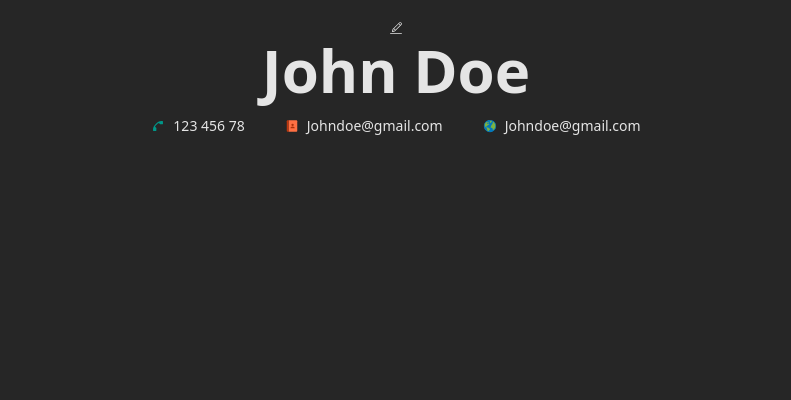
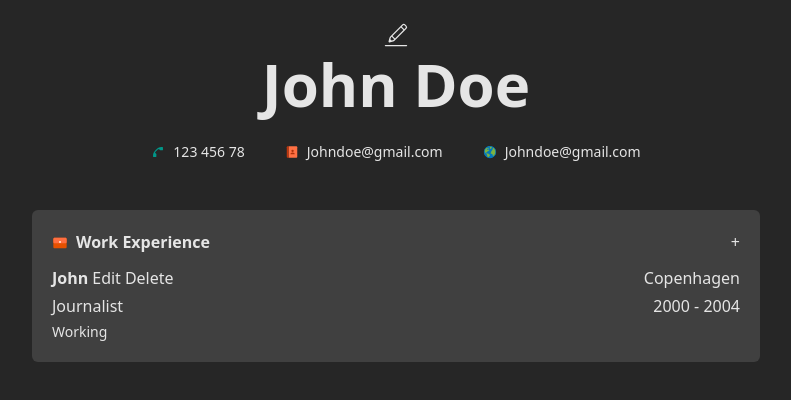
Before and after one commit to ofgaard/cv-app, a React (Vite) app: page / in a window 1280 px wide. Shown: the top 400 px of the page, without its empty margins (244-1035 px from the left). Built offline with nearby package versions, Linux system fonts and the light colour scheme.

Commit message:
Make job component where user will be able to add work experience. Add shared edit function for Job component and a future Education componentet.

```diff
--- a/src/App.jsx
+++ b/src/App.jsx
@@ -1,8 +1,88 @@
 import { useState } from "react";
 import Personal from "./Personal";
+import Job from "./Job";
 
 function App() {
   const [darkMode, setDarkMode] = useState(true);
+
+  // Shared logic for Job and Education
+  const [editMode, setEditMode] = useState({ id: "" });
+  const [experienceToEdit, setExperienceToEdit] = useState({
+    id: "",
+    title: "",
+    location: "",
+    positionDegree: "",
+    startdate: "",
+    enddate: "",
+    description: "",
+  });
+  const [newExperience, setNewExperience] = useState({
+    id: "",
+    title: "",
+    location: "",
+    positionDegree: "",
+    startdate: "",
+    enddate: "",
+    description: "",
+  });
+
+  const toggleEditMode = (list, id) => {
+    let itemToEdit = list.find((item) => item.id === id);
+    setExperienceToEdit(itemToEdit);
+    setEditMode({ id });
+  };
+
+  const handleEdit = (list, setList) => {
+    let itemToUpdate = list.findIndex((item) => item.id === editMode.id);
+    const updatedList = list.map((item, index) => {
+      if (index === itemToUpdate) {
+        return {
+          ...item,
+          title: experienceToEdit.title,
+          location: experienceToEdit.location,
+          positionDegree: experienceToEdit.positionDegree,
+          startdate: experienceToEdit.startdate,
+          enddate: experienceToEdit.enddate,
+          description: experienceToEdit.description,
+        };
+      }
+      return item;
+    });
+    setList(updatedList);
+    setEditMode({ id: "" });
+  };
+
+  const addExperience = (list, setList) => {
+    let newObject = {
+      id: crypto.randomUUID,
+      title: newExperience.title,
+      location: newExperience.location,
+      positionDegree: newExperience.positionDegree,
+      startdate: newExperience.startdate,
+      enddate: newExperience.enddate,
+      description: newExperience.description,
+    };
+    setList([...list, newObject]);
+    setNewExperience({
+      id: "",
+      title: "",
+      location: "",
+      positionDegree: "",
+      startdate: "",
+      enddate: "",
+      description: "",
+    });
+  };
+
+  const handleInput = (e) => {
+    const { name, value } = e.target;
+    if (editMode.id === "") {
+      setNewExperience((prevState) => ({ ...prevState, [name]: value }));
+    } else {
+      setExperienceToEdit((prevState) => ({ ...prevState, [name]: value }));
+    }
+  };
+
   return (
     <>
       <div
@@ -15,17 +95,28 @@ function App() {
         <div
           className={`${
             darkMode ? "bg-neutral-800" : "bg-neutral-200"
-          } h-screen flex flex-col overflow-auto print:text-black min-w-96 max-w-3xl mx-auto p-5`}
+          } h-screen flex flex-col overflow-auto print:text-black min-w-96 max-w-3xl mx-auto gap-12 p-5`}
         >
           {/* Contact header */}
           <div>
             <Personal darkMode={darkMode}></Personal>
           </div>
-          {/* Experience section */}
-          <div></div>
+          {/* Job section */}
+          <div>
+            <Job
+              darkMode={darkMode}
+              editMode={editMode}
+              experienceToEdit={experienceToEdit}
+              setExperienceToEdit={setExperienceToEdit}
+              toggleEditMode={toggleEditMode}
+              handleEdit={handleEdit}
+              newExperience={newExperience}
+              setNewExperience={setNewExperience}
+              addExperience={addExperience}
+              handleInput={handleInput}
+            ></Job>
+          </div>
           {/* Education section */}
-          <div></div>
-          {/* Add buton */}
           <div></div>
         </div>
       </div>
--- /dev/null
+++ b/src/Job.jsx
@@ -0,0 +1,152 @@
+import { useState } from "react";
+import { FcBriefcase } from "react-icons/fc";
+import { CiEdit } from "react-icons/ci";
+import { MdDeleteOutline } from "react-icons/md";
+
+export default function Job({
+  darkMode,
+  editMode,
+  experienceToEdit,
+  setExperienceToEdit,
+  handleEdit,
+  newExperience,
+  setNewExperience,
+  addExperience,
+  toggleEditMode,
+  handleInput,
+}) {
+  const [jobs, setJobs] = useState([
+    {
+      id: "1",
+      title: "John",
+      positionDegree: "Journalist",
+      location: "Copenhagen",
+      startdate: "2000",
+      enddate: "2004",
+      description: "Working",
+    },
+  ]);
+
+  return (
+    <>
+      <div
+        className={`flex flex-col gap-3 ${
+          darkMode ? "bg-neutral-700" : "bg-neutral-300"
+        } p-5 rounded-md`}
+      >
+        {/* Top label/icons */}
+        <div className="flex flex-row justify-between items-center">
+          <div className="flex flex-row items-center gap-2">
+            <FcBriefcase></FcBriefcase>
+            <h5>Work Experience</h5>
+          </div>
+          <div>+</div>
+        </div>
+        {jobs.map((job) =>
+          job.id !== editMode.id ? (
+            <div key={job.id} className="flex flex-col gap-1">
+              {/* First line - job and location */}
+              <div className="flex flex-row justify-between">
+                {/* Jobname and edit/delete buttons */}
+                <div className="flex flex-row gap-1">
+                  <h4>{job.title}</h4>
+                  <button
+                    onClick={() => {
+                      toggleEditMode(jobs, job.id);
+                    }}
+                  >
+                    Edit
+                  </button>
+                  <button>Delete</button>
+                </div>
+                <h2>{job.location}</h2>
+              </div>
+              {/* Second line - Position and start/end date */}
+              <div className="flex flex-row justify-between">
+                <h3>{job.positionDegree}</h3>
+                <p>
+                  {job.startdate} - {job.enddate}
+                </p>
+              </div>
+              {/* Third line - Job description */}
+              <div className="max-w-md text-sm">{job.description}</div>
+            </div>
+          ) : (
+            <div key={job.id} className="flex flex-col gap-1">
+              {/* First line - job and location */}
+              <div className="flex flex-row justify-between">
+                {/* Submit Edit button */}
+                <div className="flex flex-row gap-1">
+                  <h4>
+                    <input
+                      className="bg-transparent"
+                      type="text"
+                      name="title"
+                      value={experienceToEdit.title}
+                      onChange={handleInput}
+                    />
+                  </h4>
+                  <button
+                    onClick={() => {
+                      handleEdit(jobs, setJobs);
+                    }}
+                  >
+                    Submit
+                  </button>
+                </div>
+                <h2>
+                  <input
+                    className="bg-transparent"
+                    type="text"
+                    name="location"
+                    value={experienceToEdit.location}
+                    onChange={handleInput}
+                  />
+                </h2>
+              </div>
+              {/* Second line - Position and start/end date */}
+              <div className="flex flex-row justify-between">
+                <h3>
+                  <input
+                    className="bg-transparent"
+                    type="text"
+                    name="positionDegree"
+                    value={experienceToEdit.positionDegree}
+                    onChange={handleInput}
+                  />
+                </h3>
+                <p>
+                  <input
+                    className="bg-transparent"
+                    type="text"
+                    name="startdate"
+                    value={experienceToEdit.startdate}
+                    onChange={handleInput}
+                  />{" "}
+                  -{" "}
+                  <input
+                    className="bg-transparent"
+                    type="text"
+                    name="enddate"
+                    value={experienceToEdit.enddate}
+                    onChange={handleInput}
+                  />
+                </p>
+              </div>
+              {/* Third line - Job description */}
+              <div className="max-w-md text-sm">
+                <input
+                  className="bg-transparent"
+                  type="text"
+                  name="description"
+                  value={experienceToEdit.description}
+                  onChange={handleInput}
+                />
+              </div>
+            </div>
+          )
+        )}
+      </div>
+    </>
+  );
+}
--- a/src/Personal.jsx
+++ b/src/Personal.jsx
@@ -4,7 +4,7 @@ import { FcGlobe } from "react-icons/fc";
 import { FcContacts } from "react-icons/fc";
 import { CiEdit } from "react-icons/ci";
 
-export default function Personal(darkMode) {
+export default function Personal({ darkMode }) {
   const [editMode, setEditMode] = useState(false);
   const toggleEditMode = () => {
     setEditMode((prev) => !prev);
@@ -24,18 +24,18 @@ export default function Personal(darkMode) {
 
   return (
     <>
-      <div className="flex flex-col items-center gap-4">
+      <div className="flex flex-col items-center gap-7">
         {/* Name and edit button */}
-        <div className="flex flex-col items-center gap-1">
+        <div className="flex flex-col items-center gap-1 relative">
           <button className="" onClick={toggleEditMode}>
-            {!editMode ? <CiEdit></CiEdit> : "done"}
+            {!editMode ? <CiEdit size={30}></CiEdit> : "done"}
           </button>
-          <h1 className="text-5xl sm:text-6xl font-semibold">
+          <h1 className="text-5xl sm:text-6xl font-extrabold">
             {!editMode ? (
               contacts.Name
             ) : (
               <input
-                className="bg-neutral-700 rounded-md p-2 max-w-96 text-center"
+                className="bg-transparent rounded-md p-2 max-w-96 text-center"
                 type="text"
                 name="Name"
                 value={contacts.Name}
@@ -55,9 +55,7 @@ export default function Personal(darkMode) {
                 contacts.Phone
               ) : (
                 <input
-                  className={`bg-transparent max-w-96 text-center ${
-                    darkMode ? "bg-neutral-700" : "bg-neutral-400"
-                  } max-h-7 rounded-md p-2`}
+                  className={`bg-transparent max-w-96 text-center  max-h-7 rounded-md p-2`}
                   type="text"
                   name="Phone"
                   value={contacts.Phone}
@@ -75,9 +73,7 @@ export default function Personal(darkMode) {
                 contacts.Email
               ) : (
                 <input
-                  className={`bg-transparent max-w-96 text-center ${
-                    darkMode ? "bg-neutral-700" : "bg-neutral-400"
-                  } max-h-7 rounded-md p-2`}
+                  className={`bg-transparent max-w-96 text-center max-h-7 rounded-md p-2`}
                   type="text"
                   name="Email"
                   value={contacts.Email}
@@ -95,9 +91,7 @@ export default function Personal(darkMode) {
                 contacts.Email
               ) : (
                 <input
-                  className={`bg-transparent max-w-96 text-center ${
-                    darkMode ? "bg-neutral-700" : "bg-neutral-400"
-                  } max-h-7 rounded-md p-2`}
+                  className={`bg-transparent max-w-96 text-center max-h-7 rounded-md p-2`}
                   type="text"
                   name="Location"
                   value={contacts.Location}
--- a/src/index.css
+++ b/src/index.css
@@ -9,3 +9,14 @@
   -moz-osx-font-smoothing: grayscale;
   overflow-x: hidden;
 }
+
+h5 {
+  font-weight: 800;
+}
+
+h4 {
+  font-weight: 600;
+}
+
+h3 {
+}
```
Also changed, not shown: src/Education.jsx (added).
